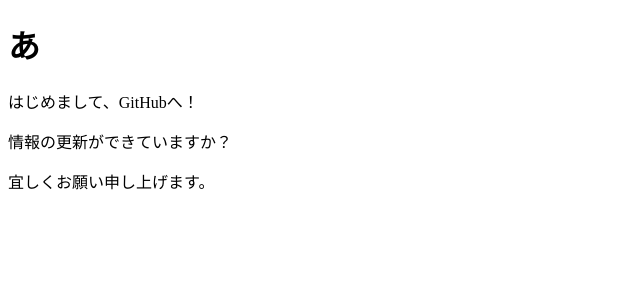
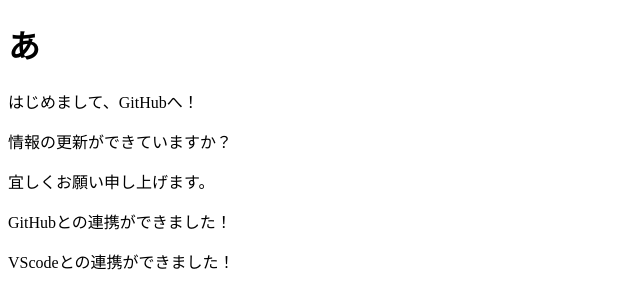
Before and after one commit to c3240049/www, a plain HTML site: page index.html in a window 1280 px wide. Shown: the whole page, without its empty margins (0-640 px from the left). Drawn offline with Linux system fonts and the light colour scheme.

Commit message:
app20250514_

```diff
--- a/index.html
+++ b/index.html
@@ -10,6 +10,7 @@
     <p>はじめまして、GitHubへ！</p>
     <p>情報の更新ができていますか？</p>
     <p>宜しくお願い申し上げます。</p>
-    <p></p>
+    <p>GitHubとの連携ができました！</p>
+    <p>VScodeとの連携ができました！</p>
 </body>
 </html>
```
